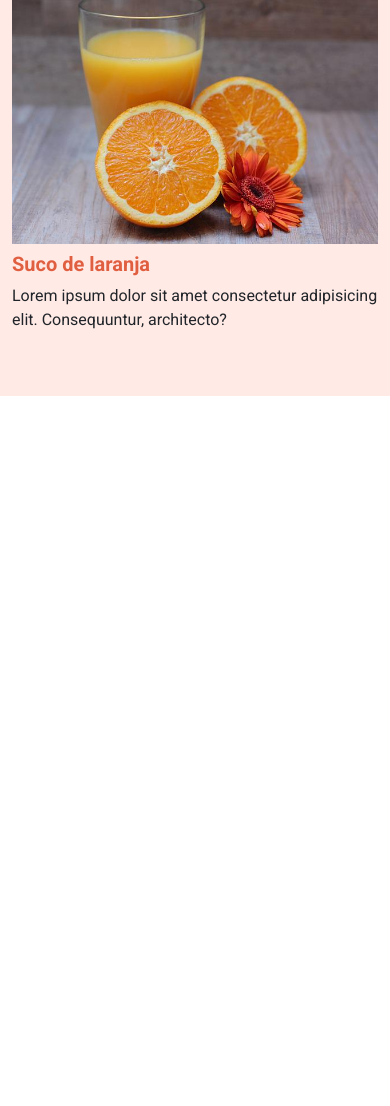
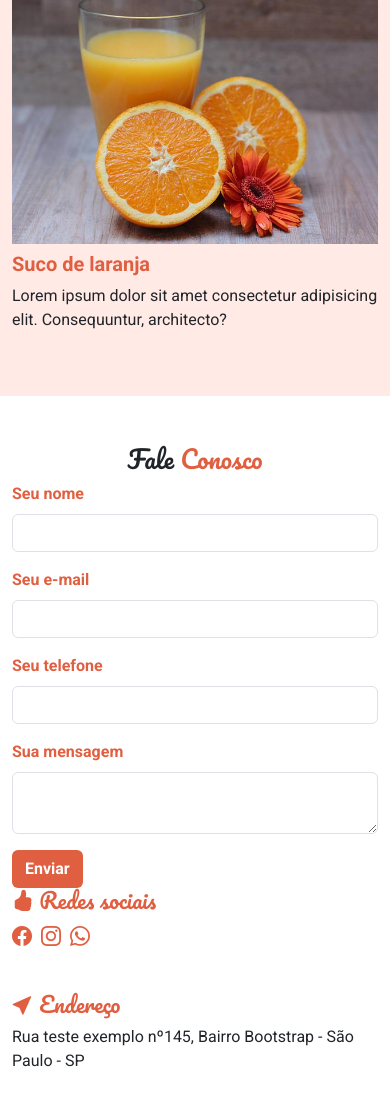
Before and after one commit to o-matheus/projeto_3_front_ebac, a plain HTML site: page index.html in a window 390 px wide. Shown: the part 5356-6462 px from the top of the page. Before the commit the page ends 5752 px from the top, so only its background shows below. Drawn offline with nearby package versions, Linux system fonts and the light colour scheme.

Commit message:
Adiciona seção "Contato" ao index.html e atualiza README.md com instruções; ajusta main.css para estilização do formulário e redes sociais.

```diff
--- a/index.html
+++ b/index.html
@@ -291,6 +291,68 @@
                 </div>
             </div>
         </section>
+        <section id="contato" class="pt-5 pb-5">
+            <div class="container">
+                <div class="row">
+                    <h2 class="section-title text-center">Fale <span class="text-colored">Conosco</span></h2>
+                </div>
+                <div class="row">
+                    <div class="col-md-7">
+                        <form>
+                            <div class="mb-3">
+                                <label for="nome" class="form-label fw-bold text-colored">Seu nome</label>
+                                <input type="text" id="nome" class="form-control" required>
+                            </div>
+                            <div class="mb-3">
+                                <label for="email" class="form-label fw-bold text-colored">Seu e-mail</label>
+                                <input type="text" id="email" class="form-control" required>
+                            </div>
+                            <div class="mb-3">
+                                <label for="telefone" class="form-label fw-bold text-colored">Seu telefone</label>
+                                <input type="text" id="telefone" class="form-control">
+                            </div>
+                            <div class="mb-3">
+                                <label for="mensagem" class="form-label fw-bold text-colored">Sua mensagem</label>
+                                <textarea class="form-control" id="mensagem" required></textarea>
+                            </div>
+                            <button class="btn fw-bold" type="submit">Enviar</button>
+                        </form>
+                    </div>
+                    <div class="col-md-5">
+                        <div class="row">
+                            <h3 class="section-title fs-4 text-colored">
+                                <i class="bi bi-hand-thumbs-up-fill"></i>
+                                Redes sociais
+                            </h3>
+                            <ul class="social-links">
+                                <li class="fs-5">
+                                    <a href="#">
+                                        <i class="bi bi-facebook text-colored"></i>
+                                    </a>
+                                </li>
+                                <li class="fs-5 ms-1 me-1">
+                                    <a href="#">
+                                        <i class="bi bi-instagram text-colored"></i>
+                                    </a>
+                                </li>
+                                <li class="fs-5">
+                                    <a href="#">
+                                        <i class="bi bi-whatsapp text-colored"></i>
+                                    </a>
+                                </li>
+                            </ul>
+                        </div>
+                        <div class="row mt-4">
+                            <h3 class="section-title fs-4 text-colored">
+                                <i class="bi bi-cursor-fill"></i>
+                                Endereço
+                            </h3>
+                            <p>Rua teste exemplo nº145, Bairro Bootstrap - São Paulo - SP</p>
+                        </div>
+                    </div>
+                </div>
+            </div>
+        </section>
     </div>
 
 
--- a/main.css
+++ b/main.css
@@ -34,7 +34,8 @@ body {
     color: #e15f41;
 }
 
-.nav-cardapio .nav-link.active {
+.nav-cardapio .nav-link.active,
+#contato button {
     background-color: #e15f41;
     color: #fff;
 }
@@ -42,3 +43,12 @@ body {
 .nav-cardapio .nav-link:hover {
     color: #e15f41;
 }
+
+.social-links li {
+    list-style: none;
+    display: inline;
+}
+
+.social-links a {
+    text-decoration: none;
+}
```
Also changed, not shown: 1 other file.
